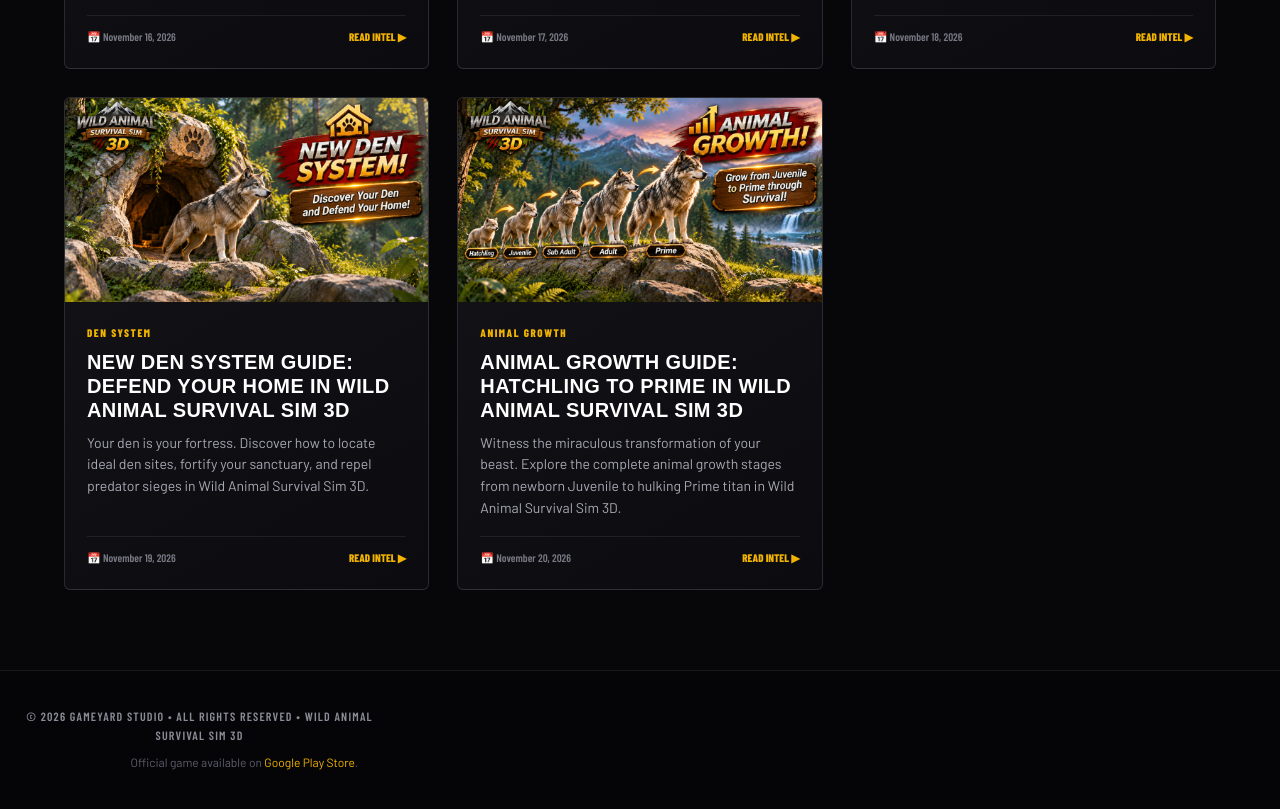
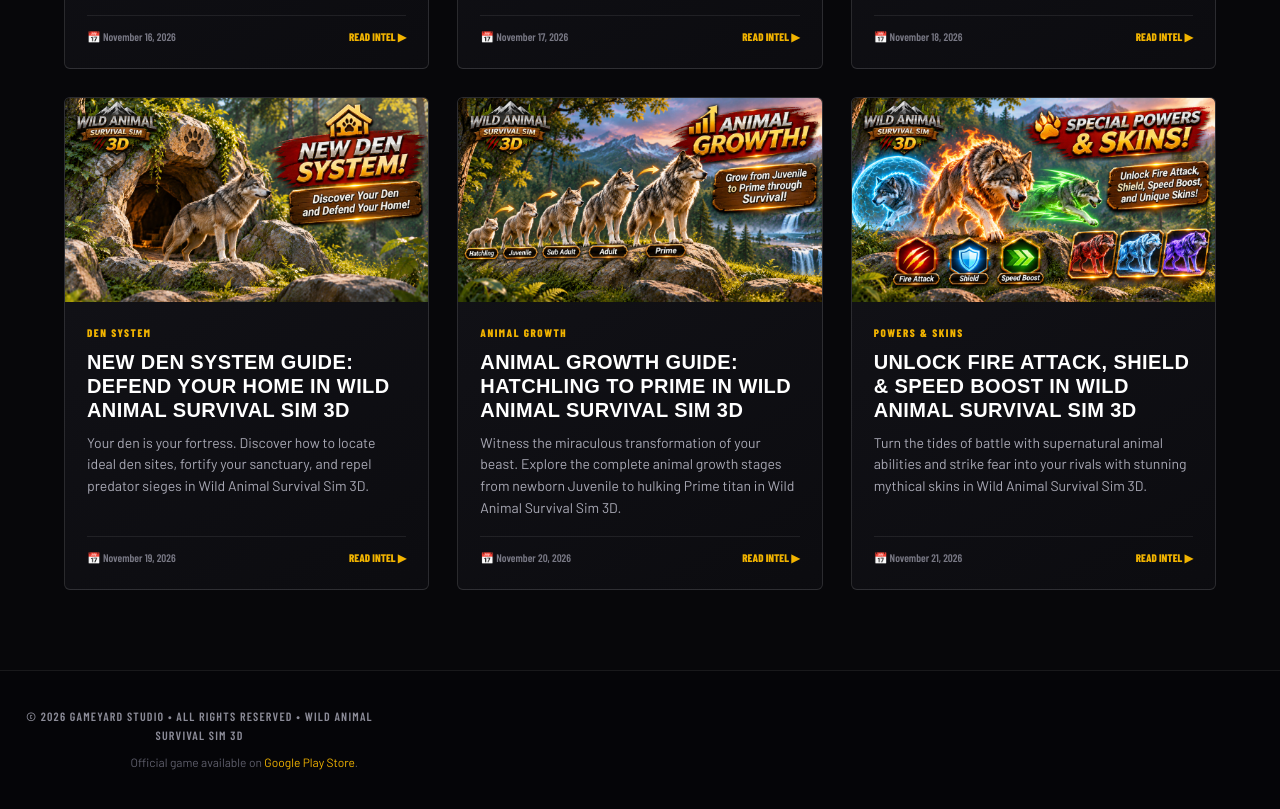
Before and after one commit to mugheesworking-collab/wild-animal-survival-website, a website: page dist/news/index.html in a window 1280 px wide. Shown: the part 902-1711 px from the top of the page. Drawn offline with Linux system fonts and the light colour scheme.

Commit message:
chore(seo): update sitemap and news feed [skip ci]

```diff
--- a/dist/news/index.html
+++ b/dist/news/index.html
@@ -207,6 +207,21 @@
       </div>
      </a>
 
+     <a class="article-card" href="/news/special-powers-and-skins-guide/">
+      <div class="article-card-img-wrap">
+       <img src="/assets/news/special-powers-and-skins.jpg" alt="Unlock Fire Attack, Shield & Speed Boost in Wild Animal Survival Sim 3D" width="600" height="338" loading="lazy">
+      </div>
+      <div class="article-card-body">
+       <div class="article-card-tag">POWERS & SKINS</div>
+       <h2 class="article-card-title">Unlock Fire Attack, Shield & Speed Boost in Wild Animal Survival Sim 3D</h2>
+       <p class="article-card-excerpt">Turn the tides of battle with supernatural animal abilities and strike fear into your rivals with stunning mythical skins in Wild Animal Survival Sim 3D.</p>
+       <div class="article-card-footer">
+        <span>📅 November 21, 2026</span>
+        <span class="article-card-cta">READ INTEL ▶</span>
+       </div>
+      </div>
+     </a>
+
   </div>
  </main>
 
```
Also changed, not shown: dist/sitemap.xml.
